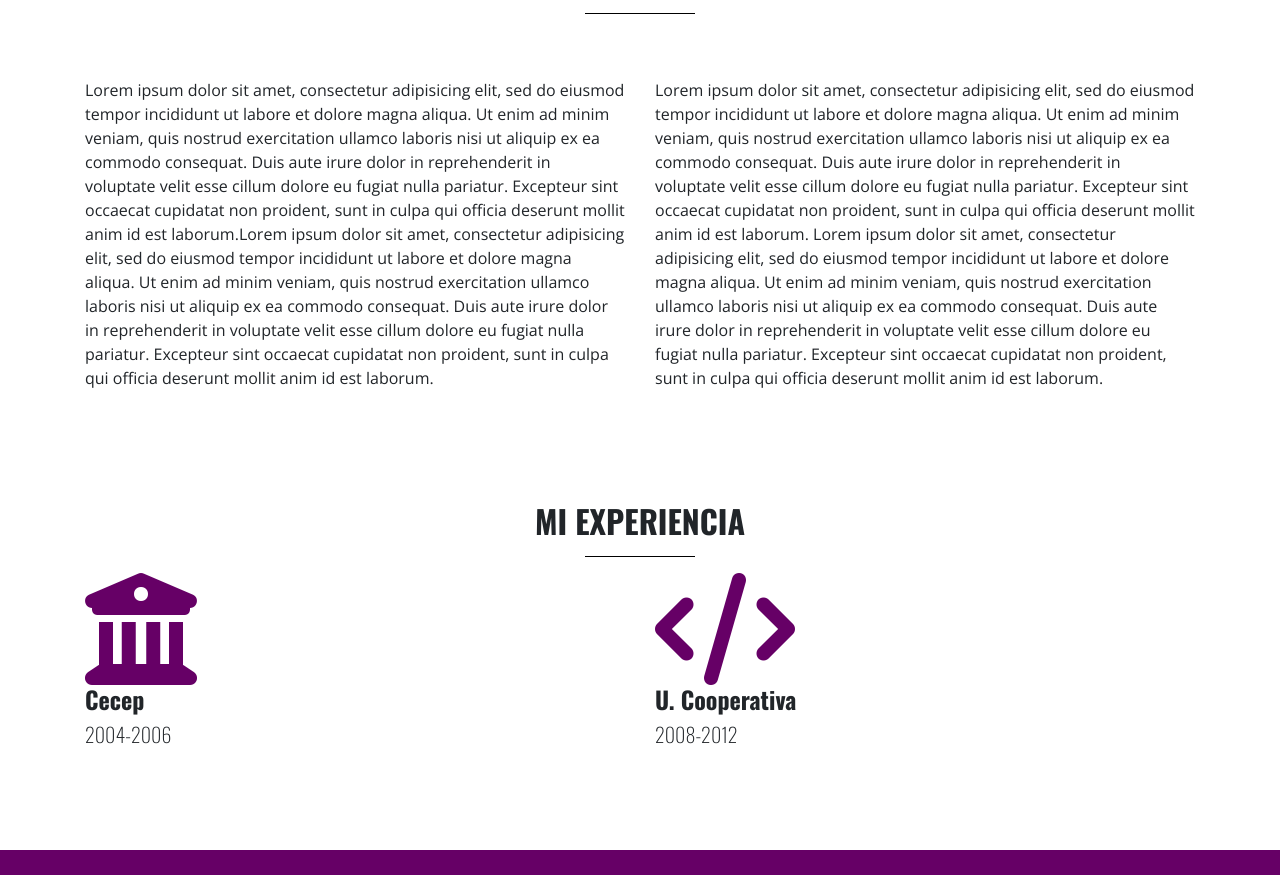
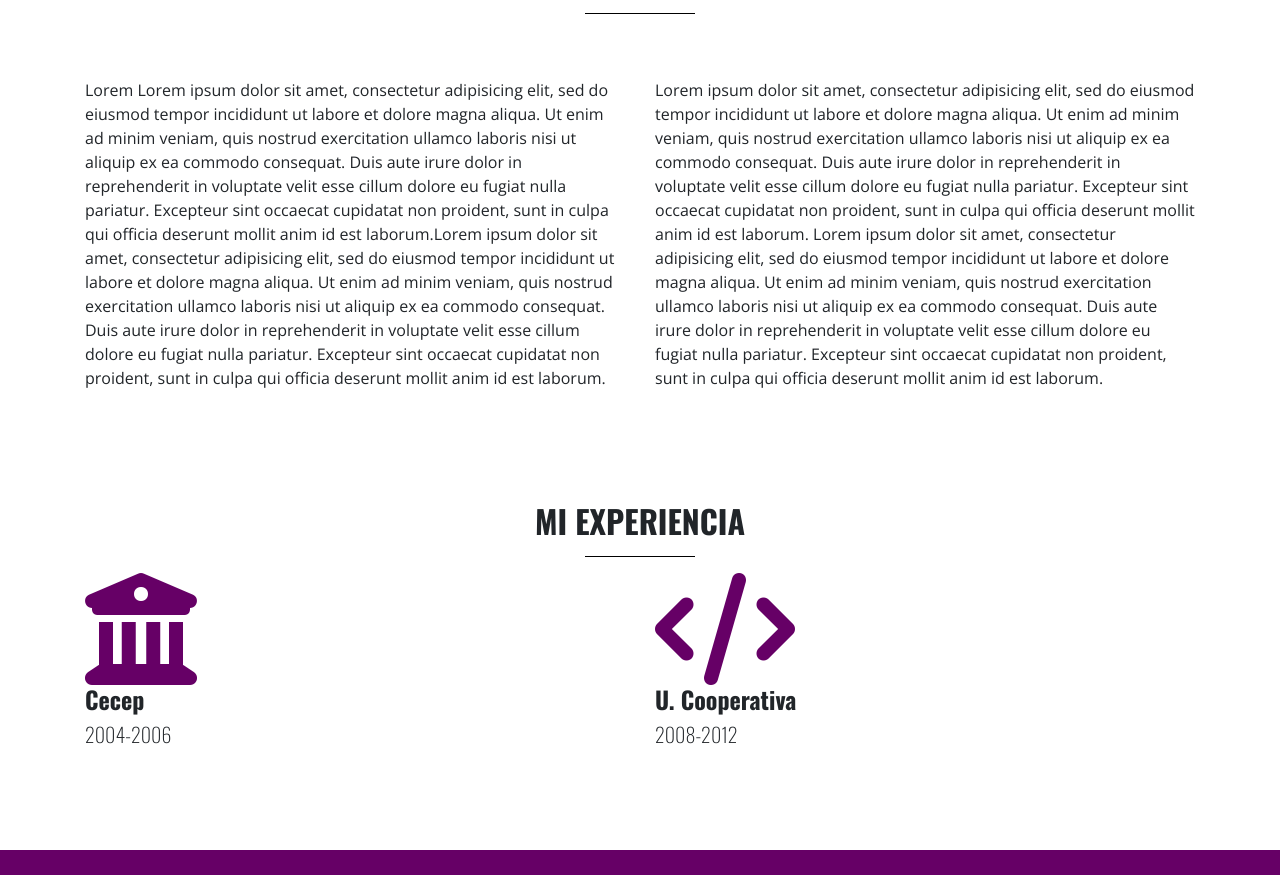
Before and after one commit to Daliagarcia/pruebaportafolio, a plain HTML site: page index.html in a window 1280 px wide. Shown: the part 884-1759 px from the top of the page. Drawn offline with nearby package versions, Linux system fonts and the light colour scheme; a script that the page names is missing.

Commit message:
segundo cambio en acerca de mi

```diff
--- a/index.html
+++ b/index.html
@@ -64,7 +64,7 @@
     <hr color="black" width="110" align="center">
     <div class="row">
       <div class="col-md-6 mt-5">
-        <p>Lorem ipsum dolor sit amet, consectetur adipisicing elit, sed do eiusmod tempor incididunt ut labore et dolore magna aliqua. Ut enim ad minim veniam, quis nostrud exercitation ullamco laboris nisi ut aliquip ex ea commodo consequat. Duis aute irure dolor in reprehenderit in voluptate velit esse cillum dolore eu fugiat nulla pariatur. Excepteur sint occaecat cupidatat non proident, sunt in culpa qui officia deserunt mollit anim id est laborum.Lorem ipsum dolor sit amet, consectetur adipisicing elit, sed do eiusmod tempor incididunt ut labore et dolore magna aliqua. Ut enim ad minim veniam, quis nostrud exercitation ullamco laboris nisi ut aliquip ex ea commodo consequat. Duis aute irure dolor in reprehenderit in voluptate velit esse cillum dolore eu fugiat nulla pariatur. Excepteur sint occaecat cupidatat non proident, sunt in culpa qui officia deserunt mollit anim id est laborum.</p>
+        <p>Lorem Lorem ipsum dolor sit amet, consectetur adipisicing elit, sed do eiusmod tempor incididunt ut labore et dolore magna aliqua. Ut enim ad minim veniam, quis nostrud exercitation ullamco laboris nisi ut aliquip ex ea commodo consequat. Duis aute irure dolor in reprehenderit in voluptate velit esse cillum dolore eu fugiat nulla pariatur. Excepteur sint occaecat cupidatat non proident, sunt in culpa qui officia deserunt mollit anim id est laborum.Lorem ipsum dolor sit amet, consectetur adipisicing elit, sed do eiusmod tempor incididunt ut labore et dolore magna aliqua. Ut enim ad minim veniam, quis nostrud exercitation ullamco laboris nisi ut aliquip ex ea commodo consequat. Duis aute irure dolor in reprehenderit in voluptate velit esse cillum dolore eu fugiat nulla pariatur. Excepteur sint occaecat cupidatat non proident, sunt in culpa qui officia deserunt mollit anim id est laborum.</p>
       </div>
       <div class="col-md-6 mt-5">
         <p>Lorem ipsum dolor sit amet, consectetur adipisicing elit, sed do eiusmod tempor incididunt ut labore et dolore magna aliqua. Ut enim ad minim veniam, quis nostrud exercitation ullamco laboris nisi ut aliquip ex ea commodo consequat. Duis aute irure dolor in reprehenderit in voluptate velit esse cillum dolore eu fugiat nulla pariatur. Excepteur sint occaecat cupidatat non proident, sunt in culpa qui officia deserunt mollit anim id est laborum. Lorem ipsum dolor sit amet, consectetur adipisicing elit, sed do eiusmod tempor incididunt ut labore et dolore magna aliqua. Ut enim ad minim veniam, quis nostrud exercitation ullamco laboris nisi ut aliquip ex ea commodo consequat. Duis aute irure dolor in reprehenderit in voluptate velit esse cillum dolore eu fugiat nulla pariatur. Excepteur sint occaecat cupidatat non proident, sunt in culpa qui officia deserunt mollit anim id est laborum.</p>
```
